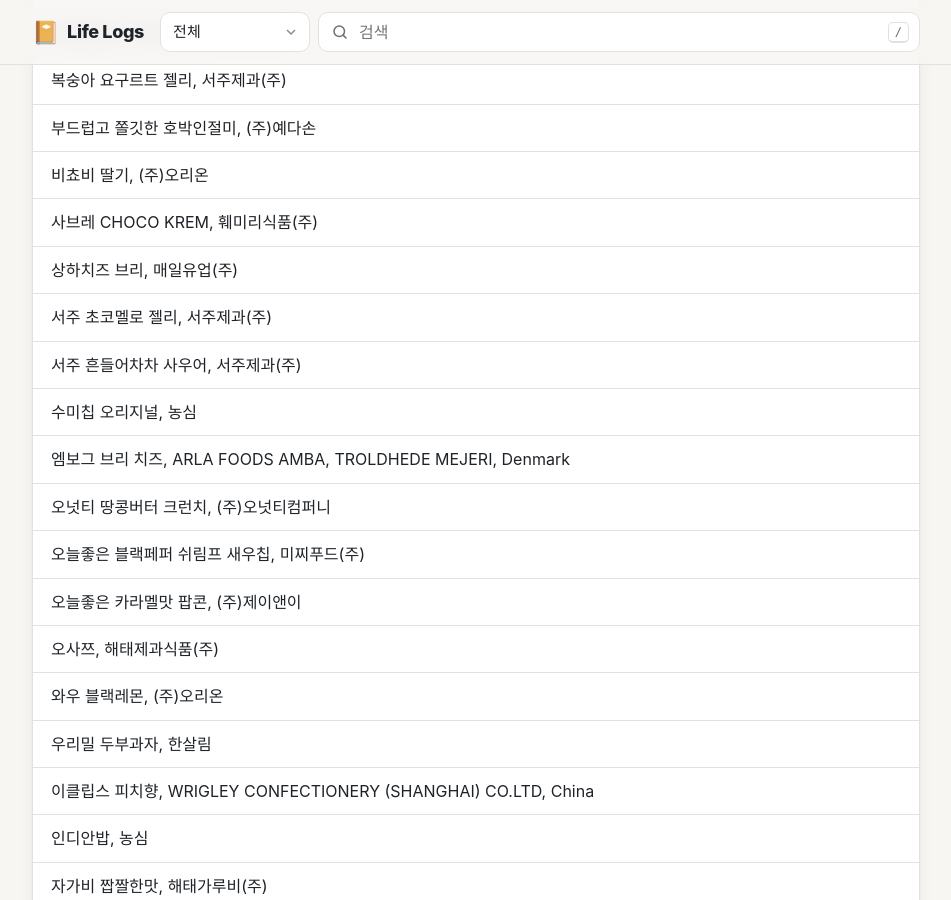
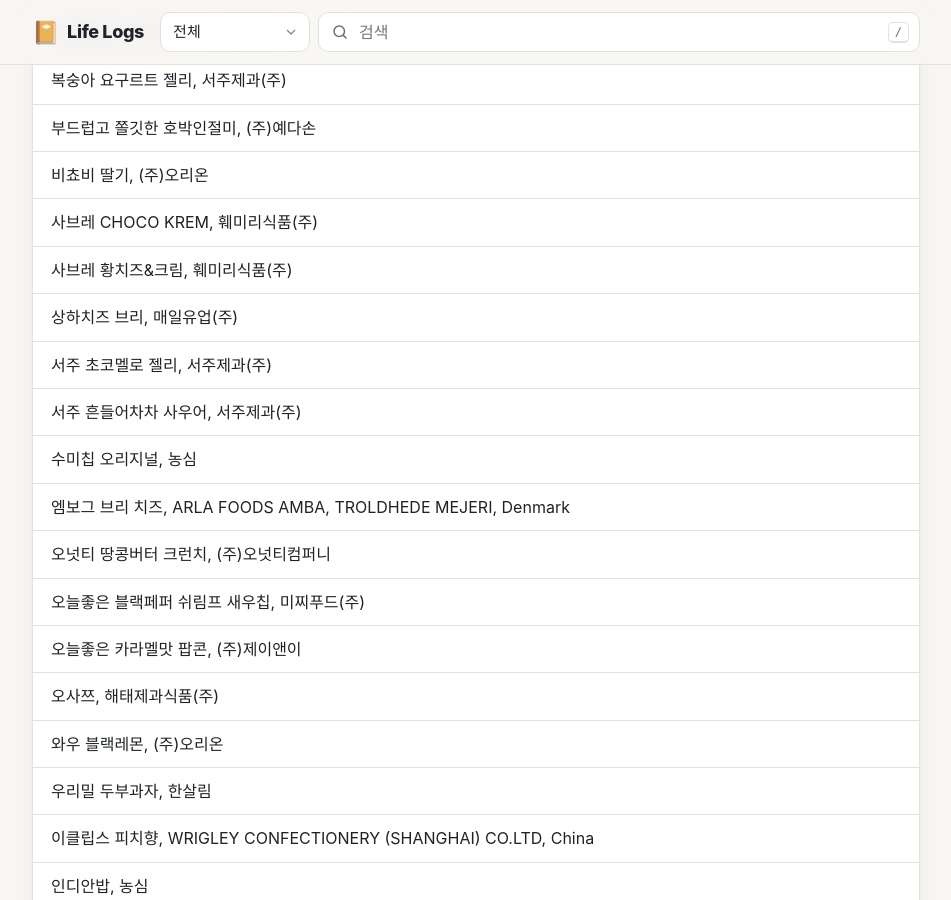
Before and after one commit to izeye/life-logs, a Jekyll site: the page built from foods.md, in a window 1280 px wide and 900 px high, scrolled down 1077 px. Shown: the whole window, without its empty margins (164-1115 px from the left). Built offline with Jekyll 4.4.1, drawn with Linux system fonts in a browser that asks for light colours; some web fonts are replaced; our own code applies the rules of GitHub Pages for plain Markdown files; Markdown is read by kramdown in place of the engine named in the settings.

Commit message:
Add "사브레 황치즈&크림" entry
Co-Authored-By: Claude Opus 5.5 <noreply@anthropic.com>

```diff
--- a/foods.md
+++ b/foods.md
@@ -23,6 +23,7 @@
 * 부드럽고 쫄깃한 호박인절미, (주)예다손
 * 비쵸비 딸기, (주)오리온
 * 사브레 CHOCO KREM, 훼미리식품(주)
+* 사브레 황치즈&크림, 훼미리식품(주)
 * 상하치즈 브리, 매일유업(주)
 * 서주 초코멜로 젤리, 서주제과(주)
 * 서주 흔들어차차 사우어, 서주제과(주)
```
